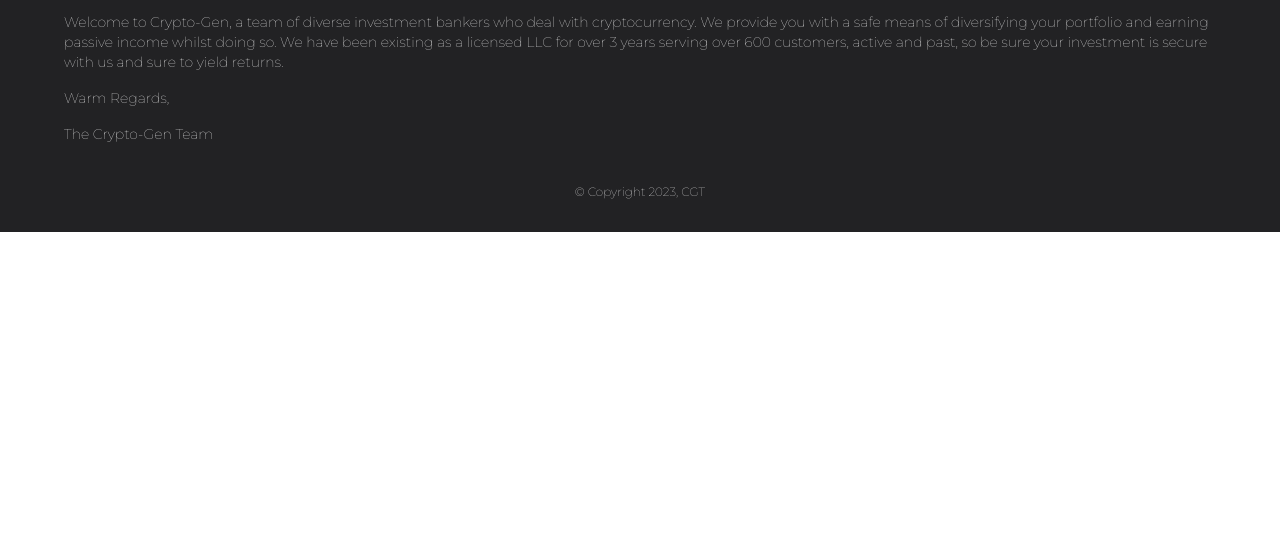
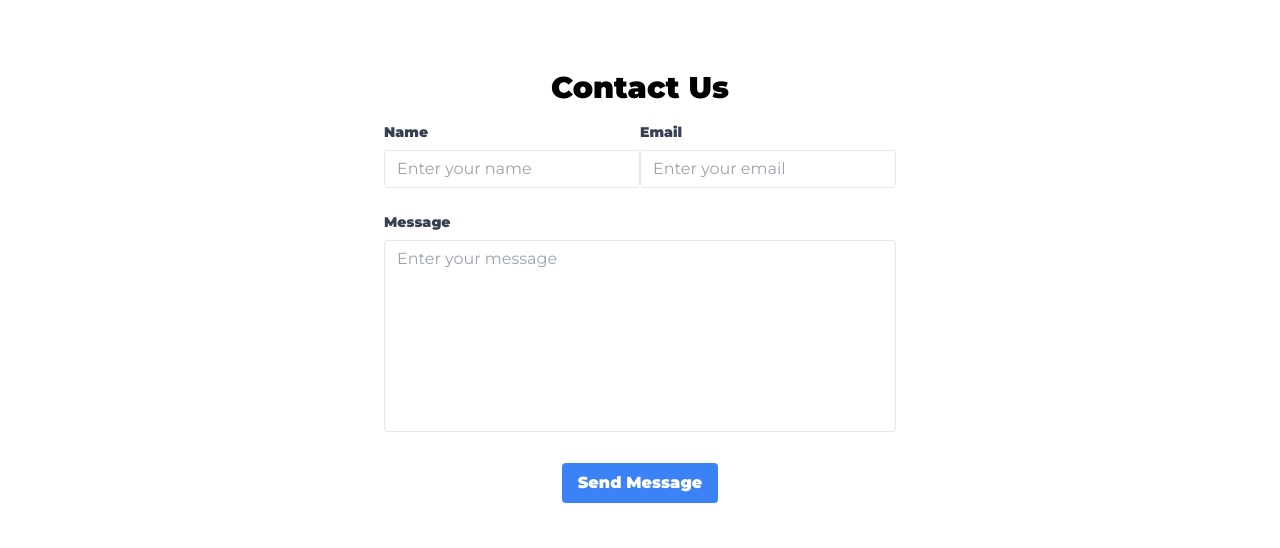
Before and after one commit to peterdtitan/crypto-next, a Next.js app: page /contact in a window 1280 px wide. Shown: the part 592-1140 px from the top of the page. Before the commit the page ends 824 px from the top, so only its background shows below. Built offline with nearby package versions, Linux system fonts and the light colour scheme; no server answers.

Commit message:
Update logic

```diff
--- a/components/ui/Navbar.js
+++ b/components/ui/Navbar.js
@@ -45,13 +45,13 @@ export default function Nav(){
         },
       }}
     >
-    {/*<Image
-    height={40}
-    width={120}
-    src={logo}
+    <Image
+    height={60}
+    width={190}
+    src='/images/logo.png'
     className="p-4"
     alt="logo"
-    />*/}<p className="text-lg px-4 py-1 bg-primaryYellow/30 rounded-md">Crypto-Gen</p>
+    />
     </Navbar.Brand>
     <Navbar.Content
       activeColor="warning"
@@ -121,7 +121,6 @@ export default function Nav(){
           <Dropdown.Item key="profile" withDivider>
             <Link href={`/${session.user.role}`}>Profile</Link>
           </Dropdown.Item>
-          {session.user.role === 'customer' ? <>
             <Dropdown.Item key="orders" withDivider>
               <Link href={`/${session.user.role}/earnings`}>Earnings</Link>
             </Dropdown.Item>
@@ -134,9 +133,6 @@ export default function Nav(){
             <Dropdown.Item key="help_and_feedback" withDivider>
               <Link href='/contact'>Help & Feedback</Link>
             </Dropdown.Item>
-          </> :
-          null
-          }
           <Dropdown.Item key="logout" withDivider color="#fffffff">
             <button className="bg-red-600 text-white w-full rounded-md p-2" onClick={()=>signOut()}>Log Out</button>
           </Dropdown.Item>
--- a/pages/contact.js
+++ b/pages/contact.js
@@ -1,10 +1,102 @@
 import React from 'react'
+import Head from 'next/head';
+import { useState } from 'react';
 import Layout from '../components/ui/Layout'
 
 export default function Contact() {
+  const [formState, setFormState] = useState({
+    name: '',
+    email: '',
+    message: '',
+  });
+
+  const handleChange = (e) => {
+    setFormState({ ...formState, [e.target.name]: e.target.value });
+  };
+
+  const handleSubmit = (e) => {
+    e.preventDefault();
+    // Handle form submission
+    console.log(formState);
+  };
+
   return (
-    <div>Contact</div>
-  )
+    <div>
+      <Head>
+        <title>Contact Us</title>
+        <meta name="description" content="Contact Us Page" />
+      </Head>
+
+      <div className="flex flex-col items-center justify-center min-h-screen py-2">
+        <div className="text-3xl font-bold mb-4">Contact Us</div>
+
+        <form onSubmit={handleSubmit} className="w-full max-w-lg">
+          <div className="flex flex-wrap mb-6">
+            <div className="w-full md:w-1/2 mb-6 md:mb-0">
+              <label
+                className="block text-gray-700 text-sm font-bold mb-2"
+                htmlFor="name"
+              >
+                Name
+              </label>
+              <input
+                className="appearance-none border rounded w-full py-2 px-3 text-gray-700 leading-tight focus:outline-none focus:shadow-outline"
+                id="name"
+                name="name"
+                type="text"
+                placeholder="Enter your name"
+                onChange={handleChange}
+                value={formState.name}
+              />
+            </div>
+            <div className="w-full md:w-1/2">
+              <label
+                className="block text-gray-700 text-sm font-bold mb-2"
+                htmlFor="email"
+              >
+                Email
+              </label>
+              <input
+                className="appearance-none border rounded w-full py-2 px-3 text-gray-700 leading-tight focus:outline-none focus:shadow-outline"
+                id="email"
+                name="email"
+                type="email"
+                placeholder="Enter your email"
+                onChange={handleChange}
+                value={formState.email}
+              />
+            </div>
+          </div>
+
+          <div className="mb-6">
+            <label
+              className="block text-gray-700 text-sm font-bold mb-2"
+              htmlFor="message"
+            >
+              Message
+            </label>
+            <textarea
+              className="appearance-none border rounded w-full py-2 px-3 text-gray-700 leading-tight focus:outline-none focus:shadow-outline h-48 resize-none"
+              id="message"
+              name="message"
+              placeholder="Enter your message"
+              onChange={handleChange}
+              value={formState.message}
+            ></textarea>
+          </div>
+
+          <div className="flex justify-center">
+            <button
+              className="bg-blue-500 hover:bg-blue-700 text-white font-bold py-2 px-4 rounded focus:outline-none focus:shadow-outline"
+              type="submit"
+            >
+              Send Message
+            </button>
+          </div>
+        </form>
+      </div>
+    </div>
+  );
 }
 
 Contact.getLayout = function getLayout(Contact) {
--- a/pages/customer/index.js
+++ b/pages/customer/index.js
@@ -19,7 +19,7 @@ export async function getServerSideProps(context) {
   if(session){
     const res = await fetch(`https://us-central1-crypto-gen.cloudfunctions.net/app/api/user/userDetails/${session.user.id}`)
     const data = await res.json()
-    const user = data.data;
+    const user = data;
 
     return {
       props: { user }
--- a/pages/faq.js
+++ b/pages/faq.js
@@ -95,6 +95,10 @@ const faqs = [
 const Faq = () => {
   return (
     <div className="bg-gray-100 pb-8 md:pb-20">
+    <Head>
+    <title>FAQ</title>
+    <meta name="description" content="FAQ Page" />
+  </Head>
       <div className="max-w-7xl mx-auto py-6 px-4 sm:px-6 lg:px-8">
         <div className="sm:max-w-lg mx-auto pb-8">
           <div className="flex flex-col gap-4 pb-8">
--- a/pages/login.js
+++ b/pages/login.js
@@ -8,6 +8,7 @@ import { ToastContainer, toast } from 'react-toastify';
 import 'react-toastify/dist/ReactToastify.css';
 import { AiFillCloseCircle } from "react-icons/ai";
 import logo from "../public/images/logo.png";
+import Layout from '../components/ui/Layout'
 
 const Login = ({ session }) => {
   const [email, setEmail] = useState("");
@@ -94,8 +95,8 @@ const Login = ({ session }) => {
             />
         </div>
 
-        <div className="flex flex-col gap-8 w-[100%] -mt-32 md:-mt-0 items-center justify-center">
-            <div className="relative rounded-md ml-20 w-40 h-20">
+        <div className="flex flex-col gap-2 w-[100%] -mt-32 md:-mt-0 items-center justify-center">
+            <div className="relative rounded-md ml-20 w-80 h-40">
                 <Image
                     layout="fill"
                     className="object-contain"
@@ -103,7 +104,7 @@ const Login = ({ session }) => {
                 />
             </div>
             <h1 className="flex flex-col text-center">
-                <p className="text-3xl text-primaryYellow">Welcome Back,</p>
+                <p className="text-3xl text-primaryYellow">Welcome back!</p>
                 <p className="italic text-xl">Login to conitnue</p>
             </h1>
             <form onSubmit={loginHandler} className="flex flex-col w-[80%] md:w-[60%] gap-4">
@@ -140,6 +141,10 @@ const Login = ({ session }) => {
 
 export default Login;
 
+Login.getLayout = function getLayout(Login) {
+  return <Layout>{Login}</Layout>;
+}
+
 export async function getServerSideProps() {
   const session = await getSession();
   if (session) {
--- a/pages/testimonials.js
+++ b/pages/testimonials.js
@@ -7,7 +7,7 @@ export default function Testimonials() {
     <div className='flex flex-col items-center gap-4 justify-center w-full h-full pt-10 pb-10 md:pb-20 bg-lightBlack font-montserrat text-white'>
       <div className="flex flex-col p-4 gap-4 items-center justify-center">
         <h1 className="text-2xl md:text-4xl ">Our Story in Numbers...</h1>
-        <p className="font-montserrat text-xs md:text-base w-[70%] md:w-[70%] text-xl">
+        <p className="font-montserrat text-xs md:text-base w-[70%] md:w-[70%]">
         Over the years, since our inception in 2019, we have many individual clients and provided B2B solutions as well. Our numbers tell
         the story of our success and we are proud to show it off.
         </p>
```
Also changed, not shown: public/images/logo.png.
